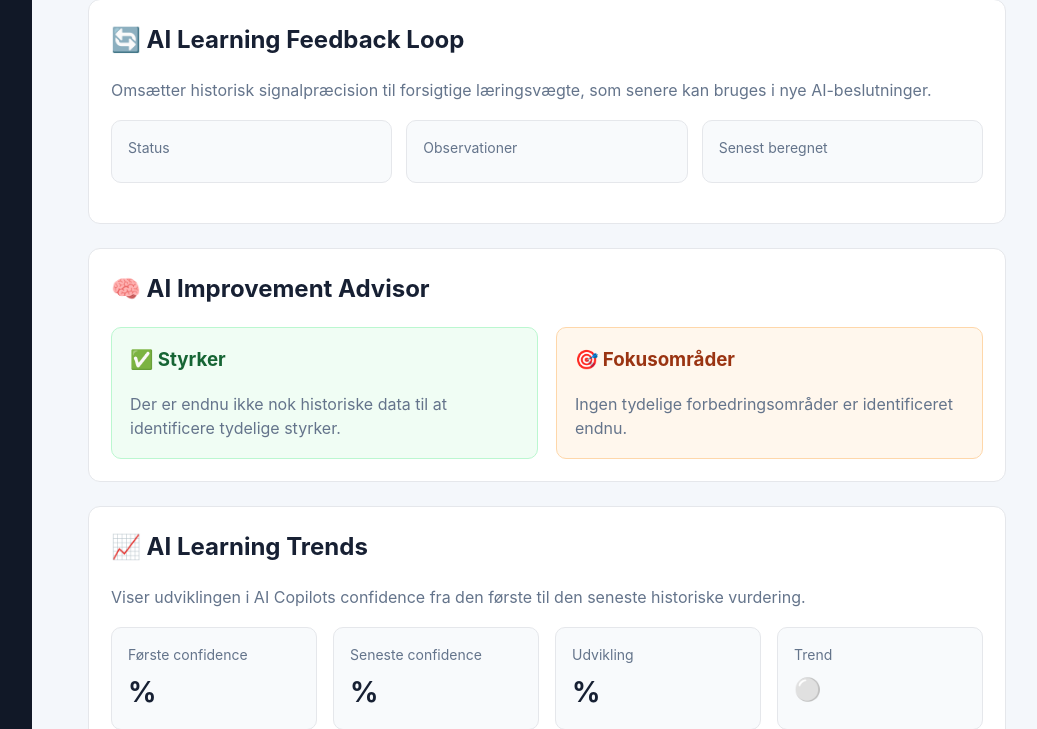
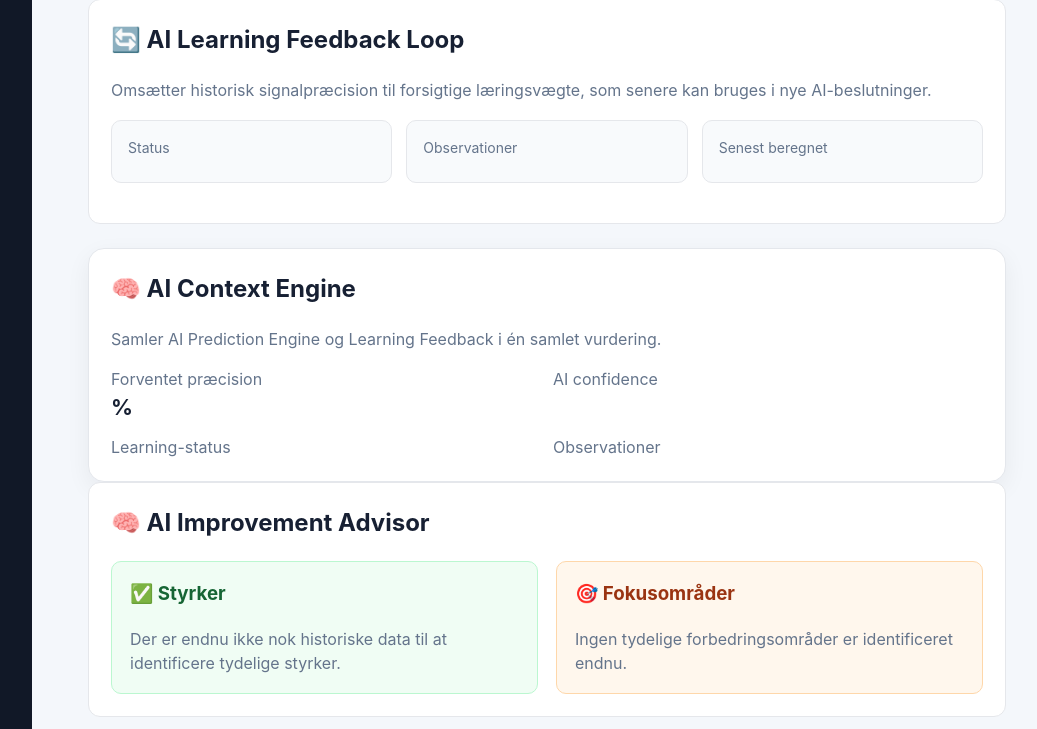
Before and after one commit to thomasthorvaldlund-ctrl/novo-ai-monitor, a Python web app: template templates/ai_portfolio_lab.html in a window 1280 px wide. Shown: the part 3365-4094 px from the top of the page, without its empty margins (218-1255 px from the left). Run offline with Jinja, Linux system fonts and the light colour scheme; the template is opened without the code that fills it, so the values that code supplies are empty.

Commit message:
Add AI Context Engine

```diff
--- a/command_center_routes.py
+++ b/command_center_routes.py
@@ -30,6 +30,7 @@ from ai_pattern_detector_service import get_pattern_detection
 from ai_prediction_engine_service import get_prediction_engine
 from ai_decision_optimizer_service import get_decision_optimizer
 from ai_learning_feedback_service import get_learning_feedback
+from ai_context_engine_service import get_ai_context
 
 
 command_center_bp = Blueprint("command_center", __name__)
@@ -182,6 +183,7 @@ def ai_portfolio_lab():
         prediction_engine=get_prediction_engine(),
         decision_optimizer=get_decision_optimizer(),
         learning_feedback=get_learning_feedback(),
+        ai_context=get_ai_context(),
     )
 
 
--- a/templates/ai_portfolio_lab.html
+++ b/templates/ai_portfolio_lab.html
@@ -51,6 +51,7 @@ AI Portfolio Lab
     {% include "partials/_portfolio_decision_optimizer.html" %}
 
     {% include "partials/_portfolio_learning_feedback.html" %}
+{% include "partials/_portfolio_ai_context.html" %}
 
     {% include "partials/_portfolio_improvement_advisor.html" %}
 
--- /dev/null
+++ b/templates/partials/_portfolio_ai_context.html
@@ -0,0 +1,41 @@
+<div class="card">
+    <h2>🧠 AI Context Engine</h2>
+
+    <p style="color: #64748b; margin-bottom: 16px;">
+        Samler AI Prediction Engine og Learning Feedback i én samlet vurdering.
+    </p>
+
+    <div style="
+        display: grid;
+        grid-template-columns: repeat(2, minmax(0, 1fr));
+        gap: 12px;
+    ">
+        <div>
+            <span style="color: #64748b;">Forventet præcision</span>
+            <div style="font-size: 1.35rem; font-weight: 700;">
+                {{ ai_context.prediction_accuracy }}%
+            </div>
+        </div>
+
+        <div>
+            <span style="color: #64748b;">AI confidence</span>
+            <div style="font-size: 1.35rem; font-weight: 700;">
+                {{ ai_context.confidence }}
+            </div>
+        </div>
+
+        <div>
+            <span style="color: #64748b;">Learning-status</span>
+            <div style="font-weight: 700;">
+                {{ ai_context.learning_status }}
+            </div>
+        </div>
+
+        <div>
+            <span style="color: #64748b;">Observationer</span>
+            <div style="font-weight: 700;">
+                {{ ai_context.learning_samples }}
+            </div>
+        </div>
+    </div>
+</div>
```
Also changed, not shown: ai_context_engine_service.py (added, +32 -0 lines).
